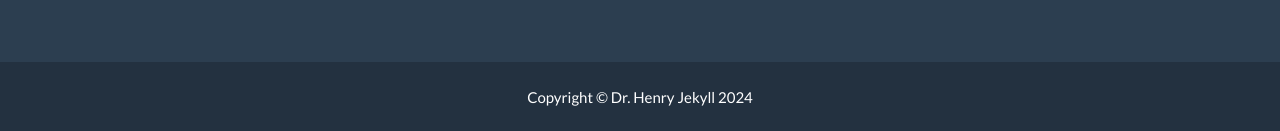
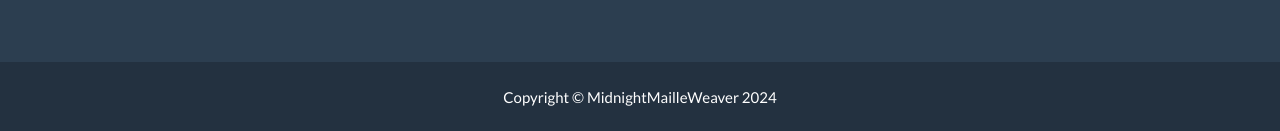
Before and after one commit to nanoo/mmw.github.io, a Jekyll site: the page built from _posts/2014-07-18-project-1.markdown, in a window 1280 px wide and 900 px high, scrolled down 2727 px. Shown: the part 766-897 px from the top of the window. Built offline with Jekyll 4.4.1, drawn with Linux system fonts in a browser that asks for light colours.

Commit message:
update copyright

```diff
--- a/_config.yml
+++ b/_config.yml
@@ -32,7 +32,7 @@ color:
 
 # Footer settings
 footer:
-  copyright: Dr. Henry Jekyll
+  copyright: MidnightMailleWeaver
   location: Location
   social: Around the Web
   credits: Credits
```
